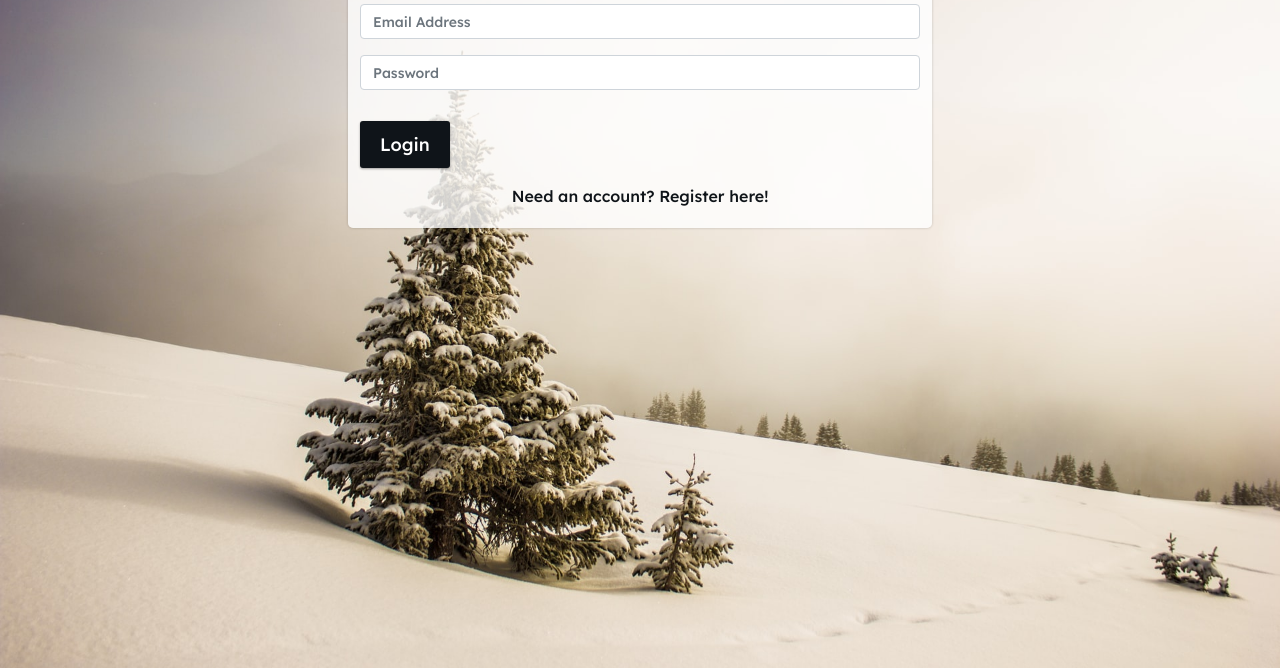
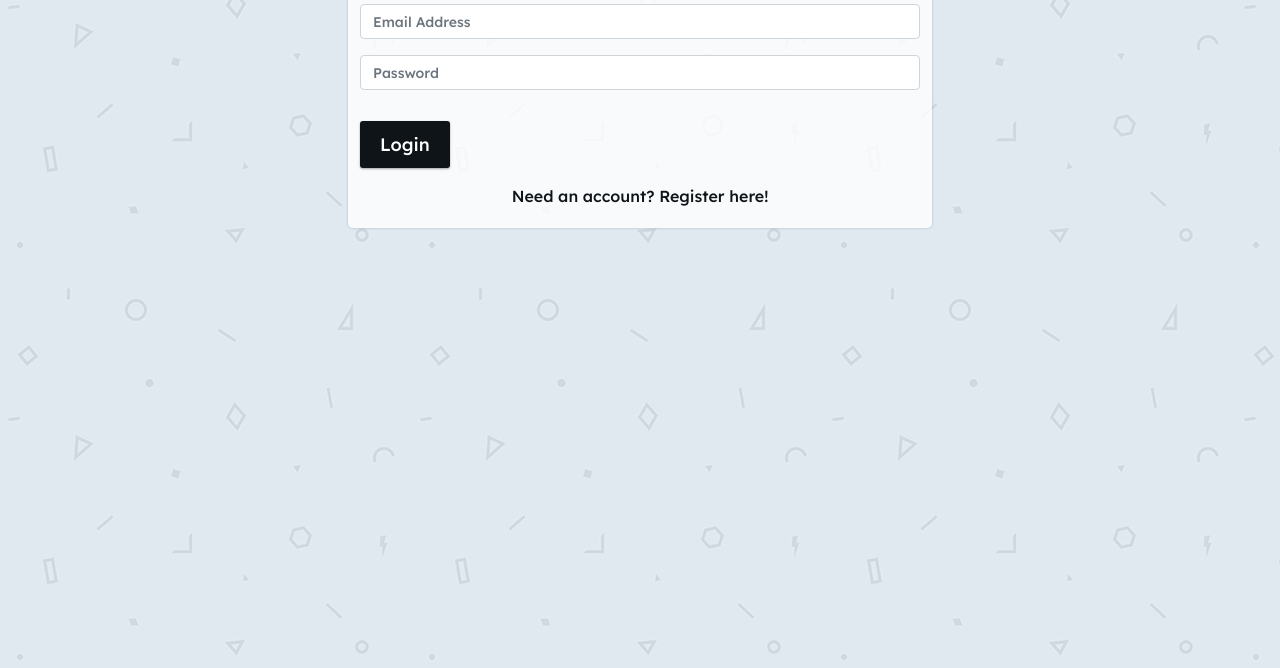
Before and after one commit to junayedrahaman50/IMS, a plain HTML site: page register.html in a window 1280 px wide. Shown: the part 132-800 px from the top of the page. Drawn offline with Linux system fonts and the light colour scheme.

Commit message:
added pattern in BG

```diff
--- a/css/register_style.css
+++ b/css/register_style.css
@@ -7,10 +7,11 @@ border-color:#272727;
 outline:0;
 box-shadow: none;
  }
-.img-style{
+
+/* .img-style{
   background: #333 url(../images/backgrounds/snow_tree.jpg) no-repeat center center/cover;
   height: 100vh;
-}
+} */
 
 .col-centered{
     float: none;
@@ -29,6 +30,7 @@ box-shadow: none;
 }
 body{
   font-family: 'Lexend', sans-serif;
+  background: url('../images/backgrounds/Pattern.png') top left repeat, #dae0e6;
 }
 #signup, #signin{
 	font-size: 16px;
```
Also changed, not shown: images/backgrounds/Pattern.png (added).
